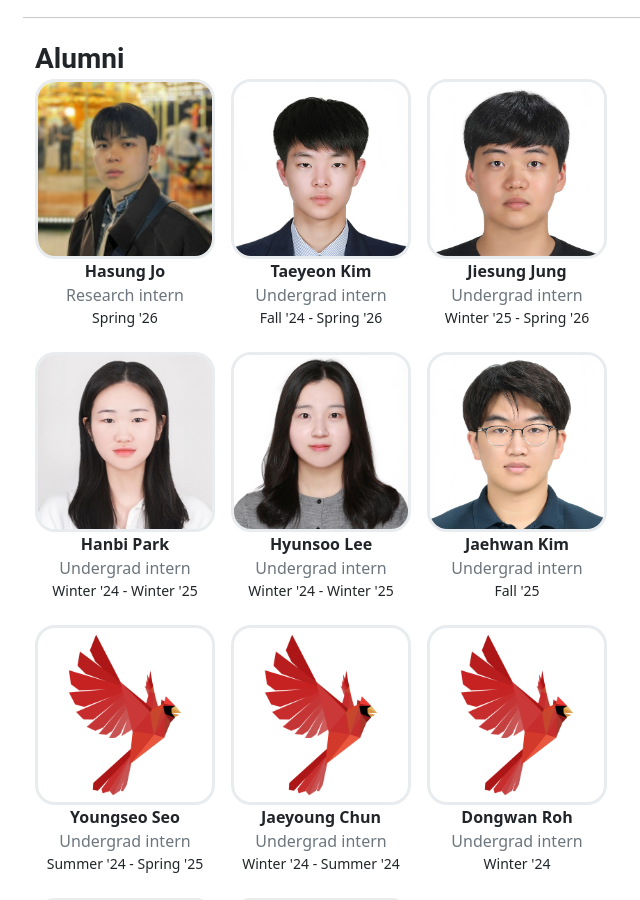
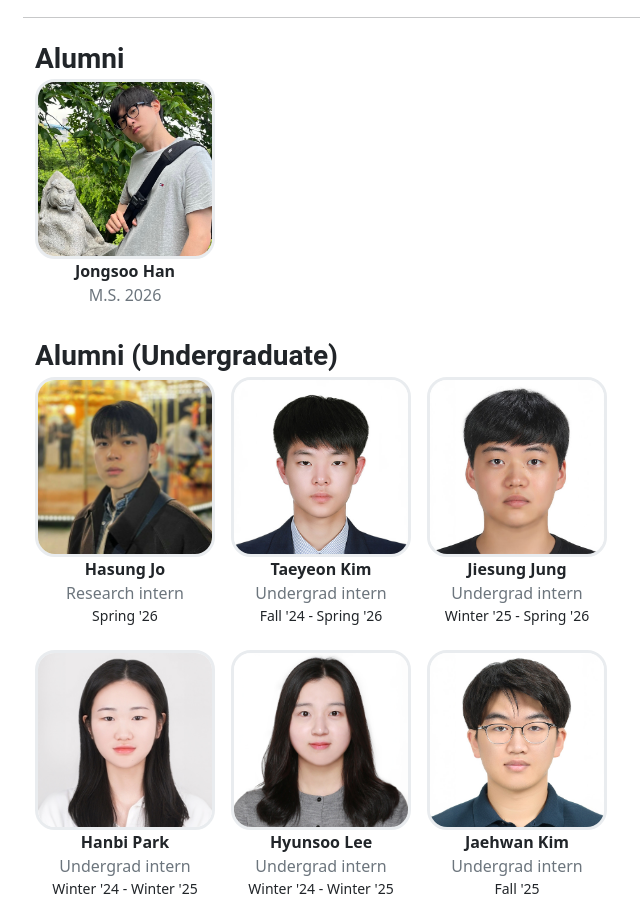
Before and after one commit to postech-compsec/postech-compsec.github.io, a Jekyll site: the page built from pages/people.md, in a window 1280 px wide and 900 px high, scrolled down 2253 px. Shown: the whole window, without its empty margins (237-877 px from the left). Built offline with Jekyll 4.4.1, drawn with Linux system fonts in a browser that asks for light colours; nearby versions of some CDN libraries; some of the changed text lies outside the part shown.

Commit message:
jongsoo -> alum

```diff
--- a/_data/people.yml
+++ b/_data/people.yml
@@ -53,12 +53,6 @@ Graduate Students:
   image: assets/people/chiheon.jpg
   site: #
 
-- name: Jongsoo Han
-  role: M.S. student
-  since: Fall 2024
-  image: assets/people/jongsoo.jpg
-  site: #
-
 Interns:
 - name: Youngwoo Kim
   role: Undergrad intern
@@ -109,6 +103,13 @@ Interns:
   site: #
 
 Alumni:
+- name: Jongsoo Han
+  role: M.S. 2026
+  since: Fall 2024
+  image: assets/people/jongsoo.jpg
+  site: #
+
+Alumni (Undergraduate):
 - name: Hasung Jo
   role: Research intern
   since: Spring '26
--- a/_layouts/people.html
+++ b/_layouts/people.html
@@ -35,7 +35,11 @@ description: Template for team page.
           {{ member.name }}
           </p>
           <p class="text-muted text-center mb-0 mt-0">{{ member.role }}</p>
-          {% if member.since %}
+          {% if category[0] == "Alumni" %}
+            {% if member.job %}
+              <p class="fw-light small text-center mb-0 mt-0">{{ member.job }}</p>
+            {% endif %}
+          {% else if member.since %}
           <p class="fw-light small text-center mb-0 mt-0">{{ member.since }}</p>
           {% endif %}
         </div>
```
